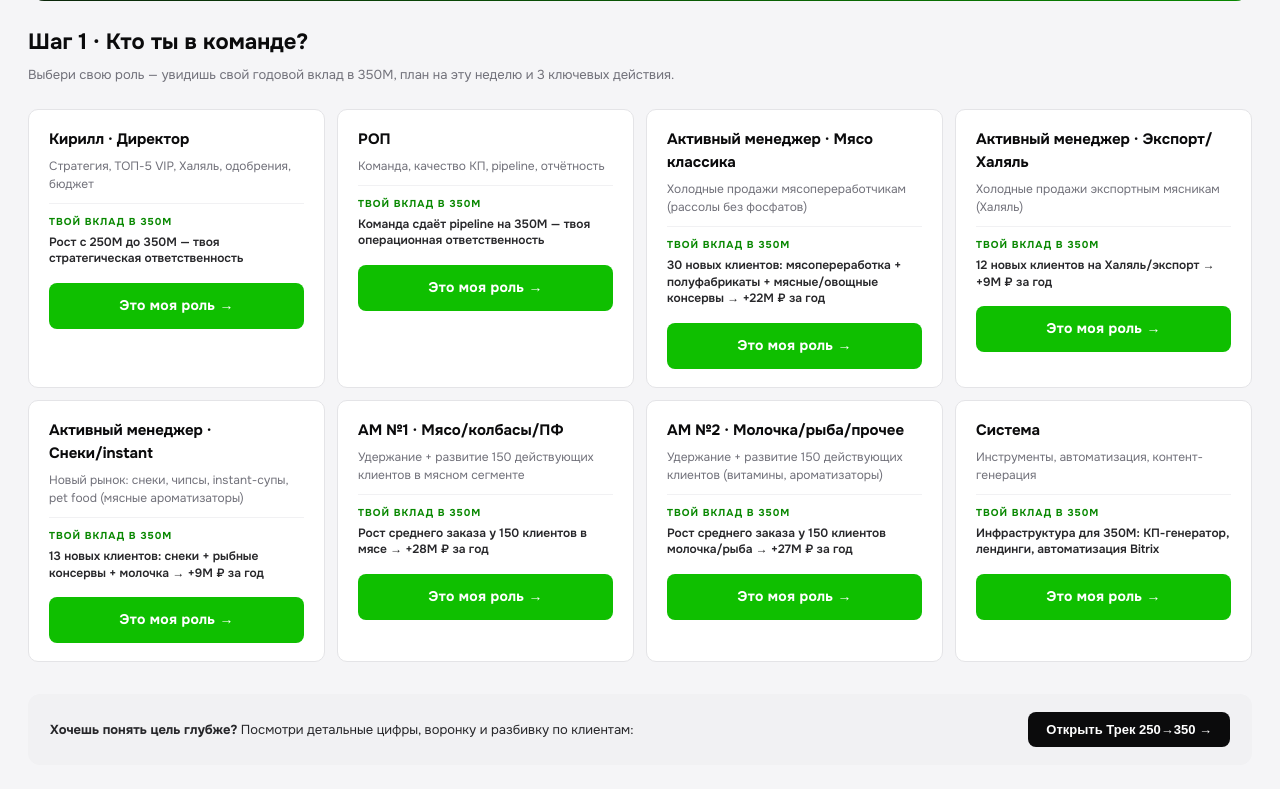
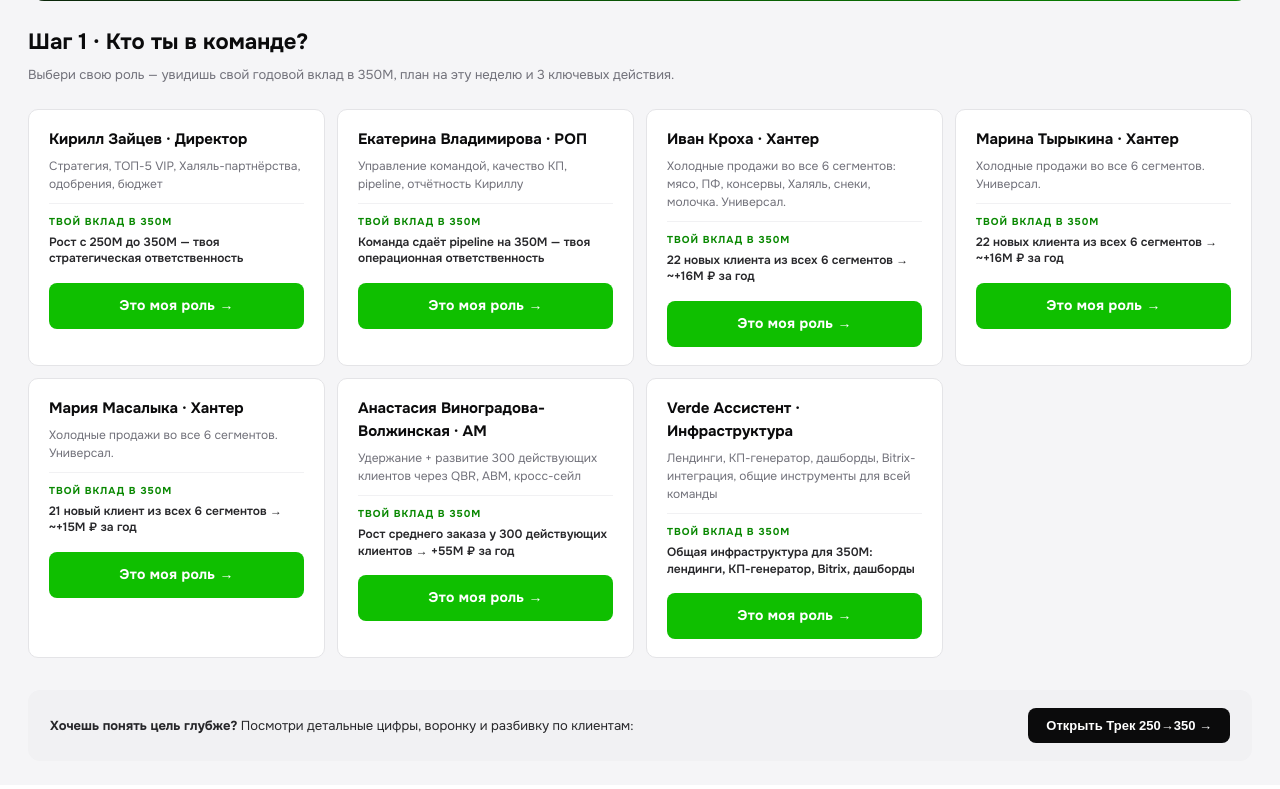
Before and after one commit to NataliDerden/verdetech-marketing, a Flask app: page /sales in a window 1280 px wide. Shown: the part 447-1236 px from the top of the page. After the commit the page ends 1208 px from the top, so only its background shows below. Run offline with Flask 3, Linux system fonts and the light colour scheme; the visitor is signed in with stand-in values (Sample User, id 1); data that the repository does not hold is empty.

Commit message:
sales: реальная команда + Verde Ассистент для каждого sales-человека
ROLES обновлены реальными именами и emails:
- Кирилл Зайцев · Директор
- Екатерина Владимирова · РОП (vladimirova.e@verdetech.ru)
- Иван Кроха · Хантер (manager1@verdetech.ru)
- Марина Тырыкина · Хантер (manager2@verdetech.ru)
- Мария Масалыка · Хантер (masalyka.m@verdetech.ru)
- Анастасия Виноградова-Волжинская · АМ (vinogradova.a@verdetech.ru)
- am2 удалён (не существует, цифровой ассистент компенсирует)
- claude → "Verde Ассистент · Инфраструктура" (общая)

Хантеры теперь УНИВЕРСАЛЫ — все 3 работают по 6 сегментам.
Цель каждого: 22 новых клиента/год = 1/3 от командного 65.

ROLE_CONTRIBUTIONS добавлен digital_assistant блок для:
- Кирилл (стратегические алерты, видео-сценарии)
- Екатерина (pipeline-отчёты, дайджесты, ревью КП)
- Каждый хантер (поиск контактов, ресерч, drafts, КП, защита от дублирования)
- Анастасия (алерты молчунов, PDF-дайджесты QBR, реактивация, сегментация)

PersonalHero теперь показывает чёрно-зелёный блок «Твой цифровой помощник делает за тебя».

Co-Authored-By: Claude Opus 4.7 <noreply@anthropic.com>

```diff
--- a/templates/sales.html
+++ b/templates/sales.html
@@ -800,7 +800,7 @@ const SPRINT_PRIZES = {
   12: 'Приз: поездка на отраслевую выставку за счёт компании',
 };
 
-// Годовой вклад каждой роли в 350М — что именно от тебя зависит
+// Годовой вклад каждой роли в 350М + что делает Digital-помощник за каждого sales-человека
 const ROLE_CONTRIBUTIONS = {
   kirill: {
     yearGoal: 'Рост с 250М до 350М — твоя стратегическая ответственность',
@@ -811,6 +811,15 @@ const ROLE_CONTRIBUTIONS = {
       { label: 'Согласования позиционирования и КП', weekTarget: 'по мере подачи' },
     ],
     yearImpact: '+30М от ABM-работы с ТОП-20 VIP',
+    digital_assistant: {
+      name: 'Verde Ассистент Кирилла',
+      does: [
+        'Готовит еженедельный ТОП-20 анализ: кто шевелится, кто молчит, риск ухода',
+        'Пишет сценарии 60-сек видео для VIP-касаний (ты только читаешь на камеру)',
+        'Собирает стратегический дашборд: что бюджет приносит, какие сегменты растут',
+        'Даёт алерт «срочно: VIP-клиент N перестал отвечать менеджеру 14 дней»',
+      ],
+    },
   },
   rop: {
     yearGoal: 'Команда сдаёт pipeline на 350М — твоя операционная ответственность',
@@ -819,75 +828,114 @@ const ROLE_CONTRIBUTIONS = {
       { label: 'Утренние летучки', weekTarget: '5 × 15 мин ежедневно' },
       { label: 'Ревью КП команды', weekTarget: '10+ КП с фидбэком в неделю' },
       { label: 'Pipeline-отчёт Кириллу', weekTarget: 'каждую пятницу' },
-      { label: 'Общий план команды', weekTarget: '~140-200 касаний, 10-16 встреч, 20-30 КП' },
+      { label: 'Общий план команды (3 хантера + АМ)', weekTarget: '~180-240 касаний, 12-18 встреч, 24-36 КП' },
     ],
     yearImpact: 'Вся воронка команды: 65 новых клиентов + рост базы',
+    digital_assistant: {
+      name: 'Verde Ассистент Екатерины',
+      does: [
+        'Pipeline-отчёт автоматически каждую пятницу — готов к встрече с Кириллом',
+        'Утренний дайджест в чат: «Вчера 35 касаний, 3 встречи, у Марины 0 — алерт»',
+        'Авто-ревью КП: проверка отрасль/продукт/цена согласованы с шаблоном',
+        'Анализ работающих скриптов: «Крюк Халяль конвертит 4× выше базового — масштабируем»',
+      ],
+    },
   },
   manager_meat: {
-    yearGoal: '30 новых клиентов: мясопереработка + полуфабрикаты + мясные/овощные консервы → +22М ₽ за год',
-    weeklyFocus: 'Холодные продажи: колбасные цеха, пельменные производства, тушёнки. Рассолы + маринады + ароматизаторы',
+    yearGoal: '22 новых клиента из всех 6 сегментов → ~+16М ₽ за год',
+    weeklyFocus: 'Универсал: работаешь по всем сегментам — мясо, ПФ, консервы, Халяль, снеки, молочка',
     metrics: [
       { label: 'Холодные касания', weekTarget: '60-80 в неделю' },
       { label: 'Новые встречи', weekTarget: '4-6 в неделю' },
       { label: 'КП отправлено', weekTarget: '8-12 в неделю' },
-      { label: 'Новых клиентов', weekTarget: '~2.5 в месяц = 30 в год' },
+      { label: 'Новых клиентов', weekTarget: '~2 в месяц = 22 в год' },
       { label: 'ЛПР первого контакта', weekTarget: 'технолог / директор по качеству, не закупщик' },
     ],
-    yearImpact: 'Самый большой кусок: 18 мясопереработка + 12 полуфабрикаты + часть консервов',
+    yearImpact: '1/3 от командной цели 65 новых клиентов',
+    digital_assistant: {
+      name: 'Verde Ассистент Ивана',
+      does: [
+        'Находит контакты технологов в HH/LinkedIn по компании-цели',
+        'Делает ресерч компании за 30 сек: выручка, продукция, есть ли СТМ для Х5/Ашан',
+        'Готовит первое холодное письмо с персональной зацепкой под отрасль клиента',
+        'Генерит КП за 30 секунд через шаблон (/design)',
+        'Напоминает: «follow-up по сделке N через 3 дня» / «Мария 5 дней назад писала этому клиенту, не дублируй»',
+      ],
+    },
   },
   manager_export: {
-    yearGoal: '12 новых клиентов на Халяль/экспорт → +9М ₽ за год',
-    weeklyFocus: 'Холодные продажи экспортёрам в Казахстан/ОАЭ/Иран · Халяль-позиционирование',
+    yearGoal: '22 новых клиента из всех 6 сегментов → ~+16М ₽ за год',
+    weeklyFocus: 'Универсал: все 6 сегментов. Особый фокус — Халяль/экспорт когда есть лиды',
     metrics: [
-      { label: 'Холодные касания', weekTarget: '50-70 в неделю' },
-      { label: 'Новые встречи', weekTarget: '3-5 в неделю' },
-      { label: 'КП отправлено', weekTarget: '6-9 в неделю' },
-      { label: 'Новых клиентов', weekTarget: '~1 в месяц = 12 в год' },
-      { label: 'Крюк первого контакта', weekTarget: 'бесплатная помощь МЦСиС vs Роскачество' },
+      { label: 'Холодные касания', weekTarget: '60-80 в неделю' },
+      { label: 'Новые встречи', weekTarget: '4-6 в неделю' },
+      { label: 'КП отправлено', weekTarget: '8-12 в неделю' },
+      { label: 'Новых клиентов', weekTarget: '~2 в месяц = 22 в год' },
+      { label: 'ЛПР первого контакта', weekTarget: 'технолог / директор по качеству' },
     ],
-    yearImpact: 'Экспортёры мяса в Казахстан, ОАЭ, Иран. Рассолы Халяль + маринады Халяль',
+    yearImpact: '1/3 от командной цели 65 новых клиентов',
+    digital_assistant: {
+      name: 'Verde Ассистент Марины',
+      does: [
+        'Находит контакты технологов в HH/LinkedIn',
+        'Ресерч компании: продукция, экспорт, наличие Халяль-сертификата',
+        'Готовит первое письмо с правильным крюком (Халяль / штрафы сетей / импортозамещение)',
+        'КП за 30 сек через шаблон',
+        'Напоминания о follow-up + защита от дублирования с Иваном/Марией',
+      ],
+    },
   },
   manager_snack: {
-    yearGoal: '13 новых клиентов: снеки + рыбные консервы + молочка → +9М ₽ за год',
-    weeklyFocus: 'Новый рынок · ароматизаторы для снеков/instant/pet · витамины для молочки · рыбные консервы',
+    yearGoal: '21 новый клиент из всех 6 сегментов → ~+15М ₽ за год',
+    weeklyFocus: 'Универсал: все 6 сегментов',
     metrics: [
-      { label: 'Холодные касания', weekTarget: '50-70 в неделю' },
-      { label: 'Новые встречи', weekTarget: '3-5 в неделю' },
-      { label: 'КП отправлено', weekTarget: '5-8 в неделю' },
-      { label: 'Новых клиентов', weekTarget: '~1 в месяц = 13 в год' },
-      { label: 'ЛПР первого контакта', weekTarget: 'R&D / технолог, не отдел закупок' },
+      { label: 'Холодные касания', weekTarget: '60-80 в неделю' },
+      { label: 'Новые встречи', weekTarget: '4-6 в неделю' },
+      { label: 'КП отправлено', weekTarget: '8-12 в неделю' },
+      { label: 'Новых клиентов', weekTarget: '~2 в месяц = 21 в год' },
+      { label: 'ЛПР первого контакта', weekTarget: 'технолог / R&D, не отдел закупок' },
     ],
-    yearImpact: '8 снеки/Pet + рыбные консервы + 5 молочка с витаминами',
+    yearImpact: '1/3 от командной цели 65 новых клиентов',
+    digital_assistant: {
+      name: 'Verde Ассистент Марии',
+      does: [
+        'Поиск контактов технологов в HH/LinkedIn',
+        'Ресерч компании за 30 сек',
+        'Первое письмо с подбором правильного крюка под отрасль',
+        'КП за 30 сек',
+        'Напоминания + защита от дублирования с Иваном/Мариной',
+      ],
+    },
   },
   am1: {
-    yearGoal: 'Рост среднего заказа у 150 клиентов в мясе → +28М ₽ за год',
-    weeklyFocus: 'QBR с действующими · кросс-сейл рассолы + маринады + ароматизаторы',
+    yearGoal: 'Рост среднего заказа у 300 действующих клиентов → +55М ₽ за год',
+    weeklyFocus: 'Сегментация: ТОП-50 личный QBR · 100 средних — email + звонок · 150 малых — авто-касания',
     metrics: [
-      { label: 'QBR проведено', weekTarget: '5-10 в неделю' },
-      { label: 'Касания действующих', weekTarget: '10-15 в неделю' },
-      { label: 'Новые предложения (upsell)', weekTarget: '3-5 в неделю' },
-      { label: 'Рост среднего заказа', weekTarget: 'на +30% к концу года (ТОП-20)' },
+      { label: 'QBR с ТОП-50', weekTarget: '8-10 в неделю (1 за квартал)' },
+      { label: 'Касания средних 100', weekTarget: '15-20 в неделю' },
+      { label: 'Новые предложения (upsell)', weekTarget: '5-8 в неделю' },
+      { label: 'Реактивация молчунов 60+ дней', weekTarget: 'Ассистент шлёт авто-письма' },
+      { label: 'Рост среднего заказа', weekTarget: '+30% у ТОП-20, +19% у средних, +14% у базы' },
     ],
-    yearImpact: 'ТОП-20 VIP + 80 средних клиентов в мясном сегменте',
-  },
-  am2: {
-    yearGoal: 'Рост среднего заказа у 150 клиентов молочка/рыба → +27М ₽ за год',
-    weeklyFocus: 'QBR с действующими · витамины, ароматизаторы, фортификация',
-    metrics: [
-      { label: 'QBR проведено', weekTarget: '5-10 в неделю' },
-      { label: 'Касания действующих', weekTarget: '10-15 в неделю' },
-      { label: 'Новые предложения (upsell)', weekTarget: '3-5 в неделю' },
-      { label: 'Рост среднего заказа', weekTarget: 'на +30% к концу года' },
-    ],
-    yearImpact: 'Молочка, рыба, готовая еда + фортификация напитков',
+    yearImpact: 'Самая большая статья роста: +55М от 300 действующих',
+    digital_assistant: {
+      name: 'Verde Ассистент Анастасии',
+      does: [
+        'Алерт каждое утро: «эти 5 клиентов молчат 60+ дней — позвони сегодня»',
+        'PDF-дайджест к каждому QBR: история закупок + рекомендации новинок',
+        'Авто-генерация писем-реактивации для 150 клиентов малого сегмента',
+        'Cross-sell suggestions: «клиент N берёт рассолы, не берёт ароматизаторы — есть основание предложить»',
+        'Сегментация базы: автоматически распределяет 300 клиентов на ТОП-50/средние-100/малые-150',
+      ],
+    },
   },
   claude: {
-    yearGoal: 'Инфраструктура для 350М: КП-генератор, лендинги, автоматизация Bitrix',
-    weeklyFocus: 'По задачам недели: лендинги, email-серии, дашборды, wizards',
+    yearGoal: 'Общая инфраструктура для 350М: лендинги, КП-генератор, Bitrix, дашборды',
+    weeklyFocus: 'По задачам недели: продуктовая разработка инструментов для всей команды',
     metrics: [
       { label: 'Задачи недели', weekTarget: 'см. список ниже' },
     ],
-    yearImpact: 'Скорость команды × 2-3 через инструменты',
+    yearImpact: 'Скорость команды × 2-3 через инструменты + Digital-ассистенты для каждого sales',
   },
 };
 
@@ -1060,6 +1108,22 @@ function renderWeekView() {
           <div style="border-top:1px solid var(--hair); padding-top:16px;">
             <div style="font-size:11px; font-weight:700; color:var(--muted); letter-spacing:0.14em; text-transform:uppercase; margin-bottom:10px;">Твои недельные нормы</div>
             <div style="display:grid; grid-template-columns:repeat(auto-fit, minmax(180px, 1fr)); gap:10px;">${metricsHtml}</div>
+          </div>
+        ` : ''}
+
+        ${contrib.digital_assistant ? `
+          <div style="margin-top:18px; padding:18px 22px; background:linear-gradient(135deg, #0B0B0C 0%, #1a3a1a 100%); border-radius:12px; color:#fff;">
+            <div style="display:flex; align-items:center; gap:10px; margin-bottom:12px;">
+              <div style="font-size:24px;">🤖</div>
+              <div>
+                <div style="font-size:11px; font-weight:700; opacity:0.7; letter-spacing:0.14em; text-transform:uppercase;">Твой цифровой помощник</div>
+                <div style="font-size:16px; font-weight:700; color:#b8f5a0;">${contrib.digital_assistant.name}</div>
+              </div>
+            </div>
+            <div style="font-size:12px; opacity:0.85; margin-bottom:10px;">Делает за тебя:</div>
+            <ul style="font-size:13px; line-height:1.7; padding-left:22px; margin:0; opacity:0.95;">
+              ${contrib.digital_assistant.does.map(item => `<li style="margin-bottom:4px;">${item}</li>`).join('')}
+            </ul>
           </div>
         ` : ''}
       </div>
@@ -1810,7 +1874,7 @@ function renderClusters() {
 }
 
 function renderLeaderboard() {
-  const sales_roles = ROLES.filter(r => r.id !== 'claude' && r.id !== 'natalia' && r.id !== 'rop');
+  const sales_roles = ROLES.filter(r => r.id !== 'claude' && r.id !== 'natalia' && r.id !== 'rop' && r.id !== 'am2');
   const ranked = sales_roles.map(r => {
     const s = TEAM_SCORES[r.id] || {};
     return { role: r, score: s, points: s.points || 0 };
```
Also changed, not shown: sales_data.py (+7 -8 lines).
